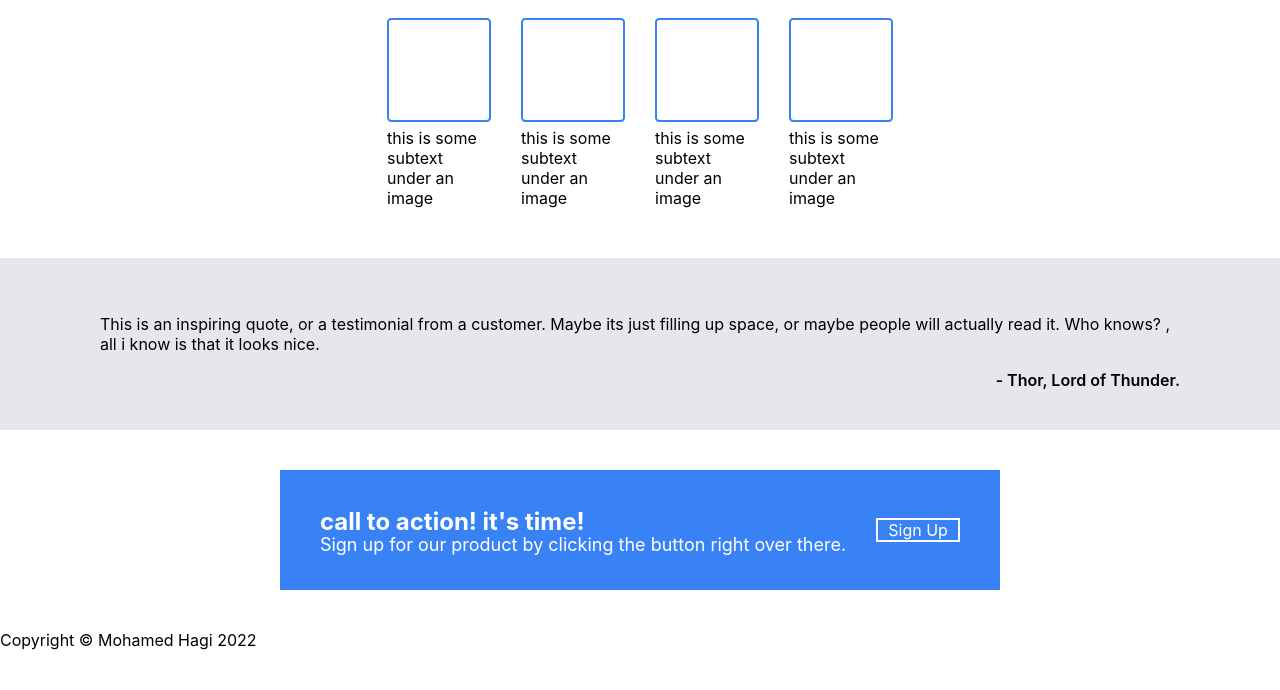
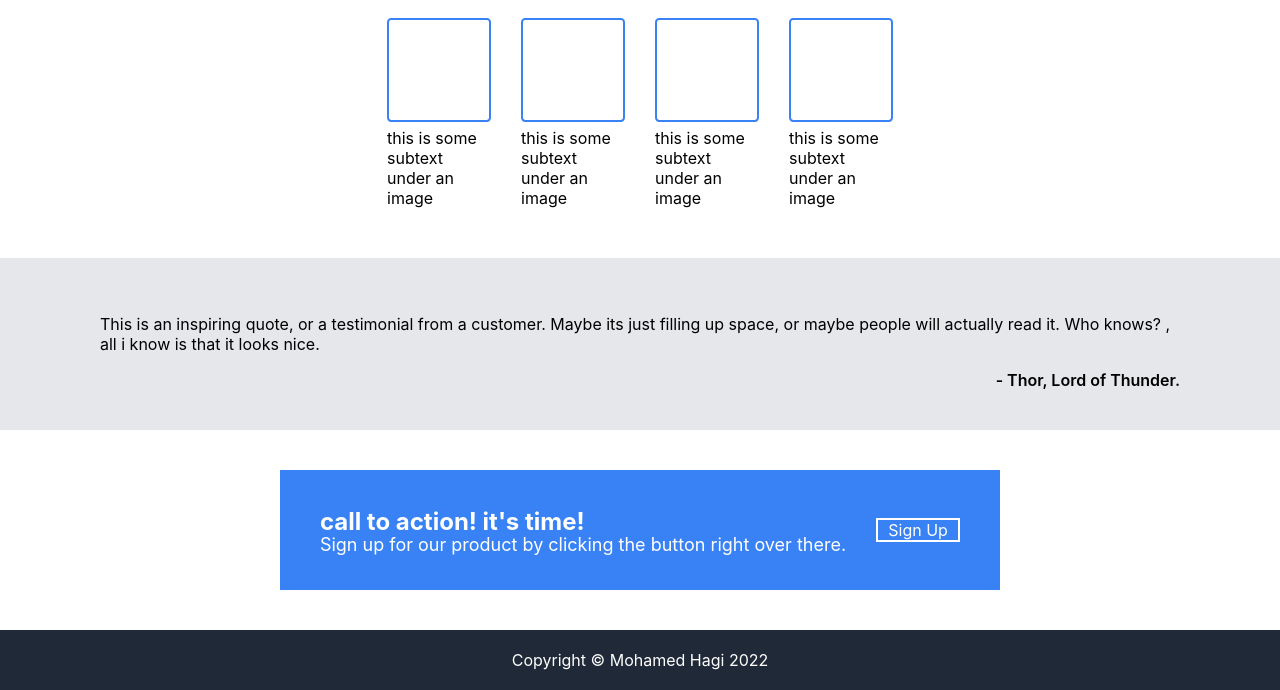
Before and after one commit to hg200/Landing_Page, a plain HTML site: page index.html in a window 1280 px wide. Shown: the part 386-1076 px from the top of the page. Before the commit the page ends 1036 px from the top, so only its background shows below. Drawn offline with Linux system fonts and the light colour scheme.

Commit message:
Add footer

```diff
--- a/style.css
+++ b/style.css
@@ -168,4 +168,12 @@
         margin-top: -2px;
     }
 
-    .footer {}
+    .footer {
+        flex: 1;
+        background-color: #1F2937;
+        color: white;
+        padding: 20px;
+        display: flex;
+        justify-content: center;
+        align-items: center;
+    }
```
